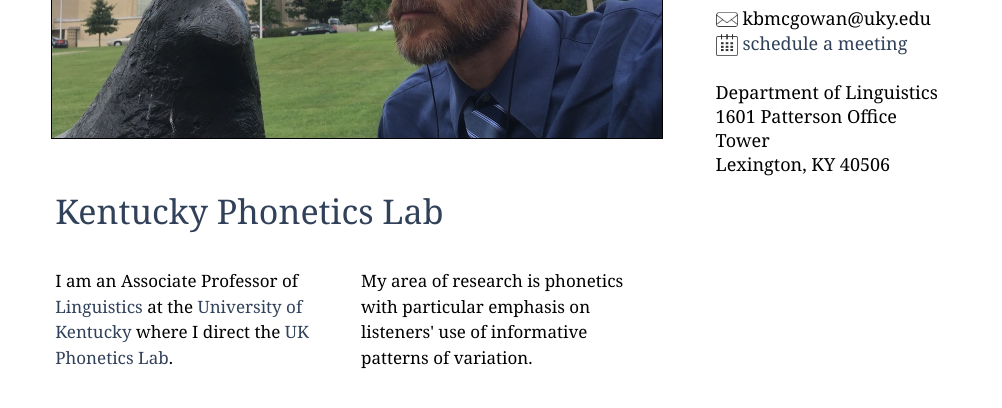
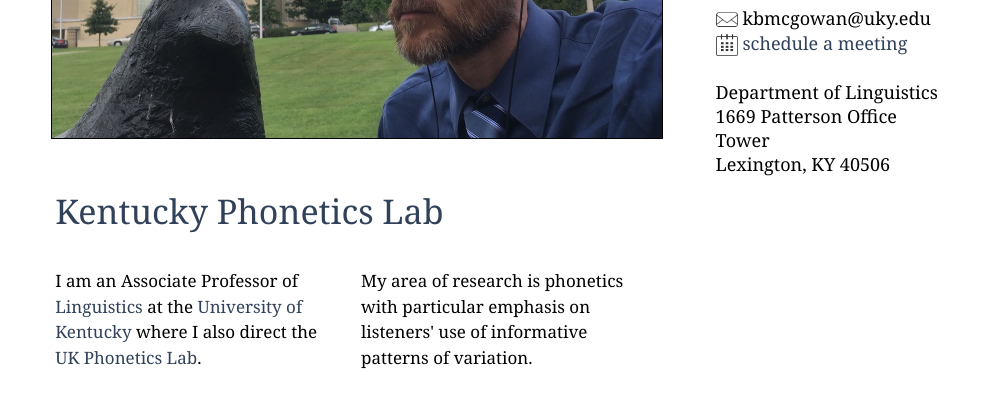
Before and after one commit to kbmcgowan/kbmcgowan.github.io, a Jekyll site: the page built from index.html, in a window 1280 px wide. Shown: the part 324-732 px from the top of the page, without its empty margins (134-1136 px from the left). Built offline with Jekyll 4.4.1, drawn with Linux system fonts in a browser that asks for light colours; nearby versions of some CDN libraries; some web fonts are replaced; library files that are not in the unit come from our copies; a script that is not in the unit is left out.

Commit message:
address wrong

```diff
--- a/index.html
+++ b/index.html
@@ -12,7 +12,7 @@
 
     <div class="twocolumn">
 	<p>
-	I am an Associate Professor of <a href="https://linguistics.as.uky.edu/">Linguistics</a> at the <a href="https://uky.edu/">University of Kentucky</a> where I direct the <a href="https://phonetics.as.uky.edu/">UK Phonetics Lab</a>.
+	I am an Associate Professor of <a href="https://linguistics.as.uky.edu/">Linguistics</a> at the <a href="https://uky.edu/">University of Kentucky</a> where I also direct the <a href="https://phonetics.as.uky.edu/">UK Phonetics Lab</a>.
 	</p>
 
 	<p>
@@ -48,7 +48,7 @@
 	<!-- <li><a href="https://twitter.com/kbmcgowan"><img src="images/twitter.png" alt="twitter" class="icon"></a> <a href="https://google.com/+disprefer/"><img src="images/google.png" alt="google+" class="icon"></a> <a href="https://github.com/kbmcgowan"><img src="images/github.png" alt="github" class="icon"></a></li> -->
 	<li> &nbsp; </li>
 	<li>Department of Linguistics</li>
-	<li>1601 Patterson Office Tower</li>
+	<li>1669 Patterson Office Tower</li>
 	<li>Lexington, KY 40506 </li>
     </ul>
 </li>
```
